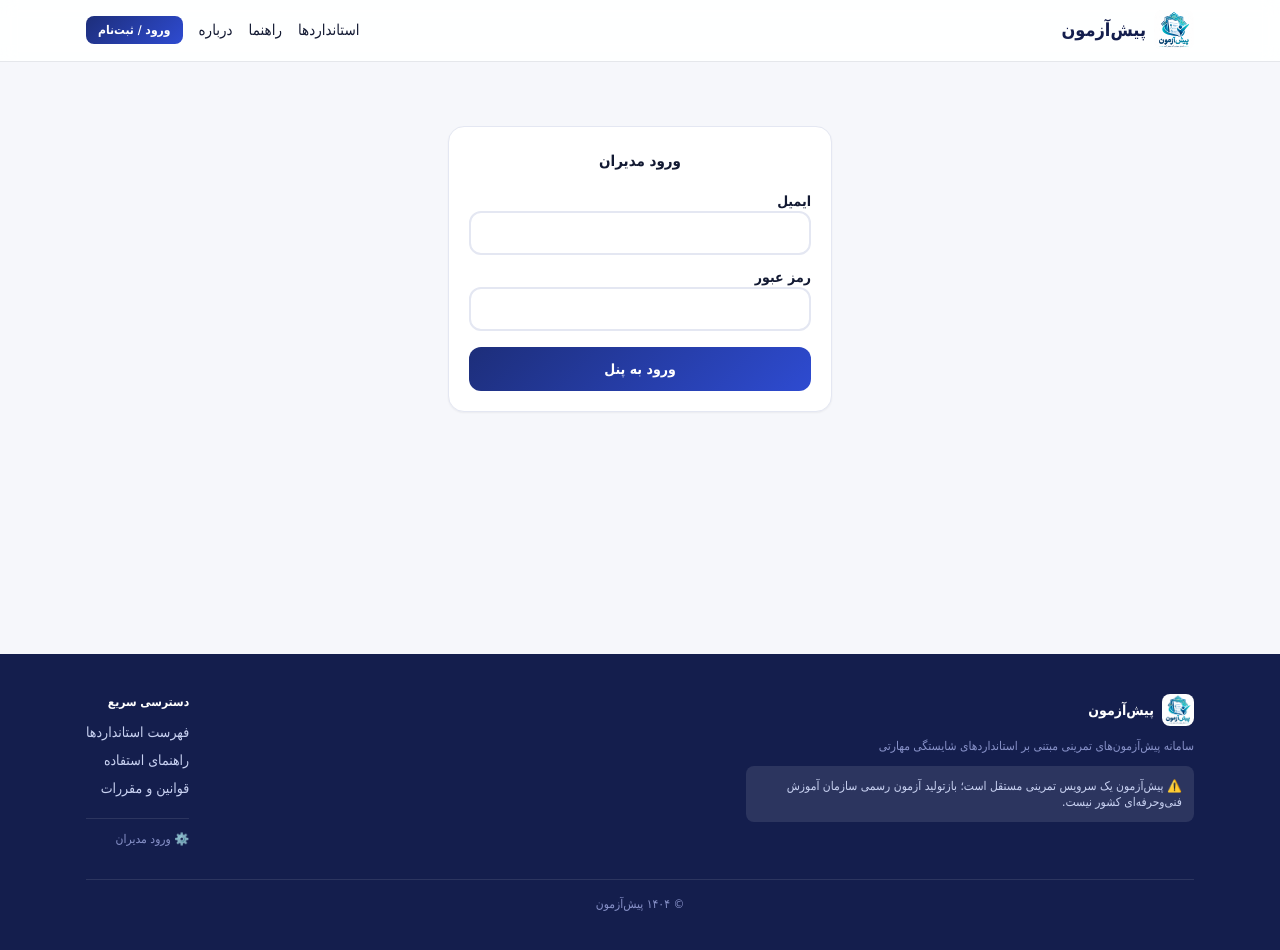
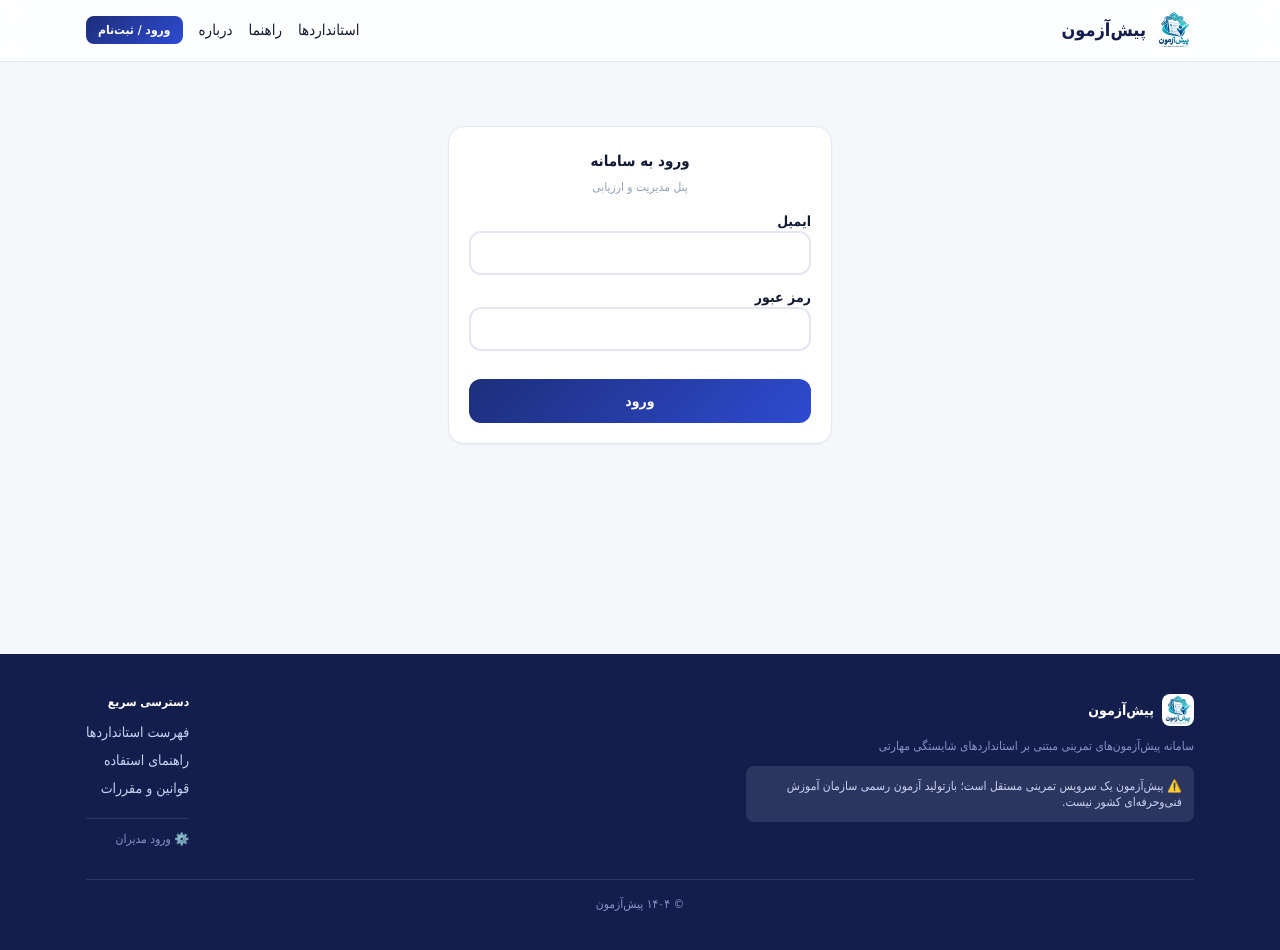
Before and after one commit to farhadshadkam/pishazmoon, a Next.js app: page /admin/login in a window 1280 px wide. Built offline with nearby package versions, Linux system fonts and the light colour scheme; a small style sheet from the web is missing.

Commit message:
Update page.tsx

```diff
--- a/src/app/admin/login/page.tsx
+++ b/src/app/admin/login/page.tsx
@@ -1,35 +1,56 @@
 'use client';
-import { post, setToken } from '@/lib/client';
+import { setToken } from '@/lib/client';
 import { useState } from 'react';
 
 export default function AdminLogin() {
-  const [e, setE] = useState(''); const [p, setP] = useState(''); const [err, setErr] = useState('');
+  const [e, setE] = useState('');
+  const [p, setP] = useState('');
+  const [err, setErr] = useState('');
+  const [loading, setLoading] = useState(false);
+
   const doLogin = async () => {
-    setErr('');
+    setErr(''); setLoading(true);
     const res = await fetch('/api/admin/login', {
       method: 'POST',
       headers: { 'Content-Type': 'application/json' },
       body: JSON.stringify({ email: e, password: p }),
     });
     const d = await res.json();
+    setLoading(false);
+
     if (d.token) {
       setToken(d.token, true);
+      // ریدایرکت بر اساس نقش
+      if (d.role === 'evaluator') {
+        location.href = '/evaluator';
+      } else {
         location.href = '/admin';
+      }
     } else {
-        setErr('❌ ایمیل یا رمز عبور نادرست است');
+      setErr(d.error === 'ACCOUNT_SUSPENDED' ? 'حساب شما غیرفعال شده است' : '❌ ایمیل یا رمز عبور نادرست است');
     }
   };
 
+  return (
+    <div className="max-w-sm mx-auto mt-16" dir="rtl">
+      <div className="card">
+        <h2 className="text-center font-bold">ورود به سامانه</h2>
+        <p className="text-xs text-center text-slate-400 mt-1">پنل مدیریت و ارزیابی</p>
 
-  return (
-    <div className="max-w-sm mx-auto mt-16" dir="rtl"><div className="card">
-      <h2 className="text-center font-bold">ورود مدیران</h2>
         <label className="text-sm font-bold block mt-4">ایمیل</label>
         <input className="inp" dir="ltr" value={e} onChange={(ev) => setE(ev.target.value)} />
+
         <label className="text-sm font-bold block mt-3">رمز عبور</label>
-      <input className="inp" type="password" dir="ltr" value={p} onChange={(ev) => setP(ev.target.value)} />
-      <p className="text-rose-500 text-xs min-h-4">{err}</p>
-      <button className="btn-p w-full !py-3" onClick={doLogin}>ورود به پنل</button>
-    </div></div>
+        <input className="inp" type="password" dir="ltr" value={p}
+          onChange={(ev) => setP(ev.target.value)}
+          onKeyDown={(ev) => { if (ev.key === 'Enter') doLogin(); }} />
+
+        <p className="text-rose-500 text-xs min-h-5 mt-2">{err}</p>
+
+        <button className="btn-p w-full !py-3" onClick={doLogin} disabled={loading}>
+          {loading ? '⏳ در حال ورود...' : 'ورود'}
+        </button>
+      </div>
+    </div>
   );
 }
```
Lines whose indentation alone changed are shown as unchanged.
